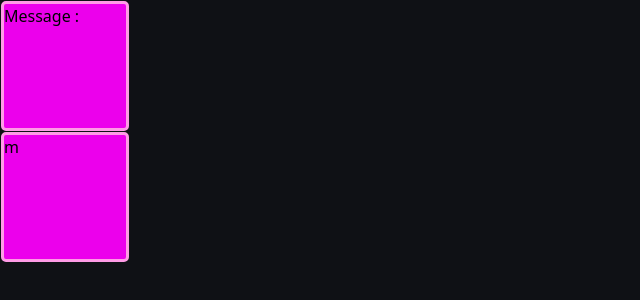
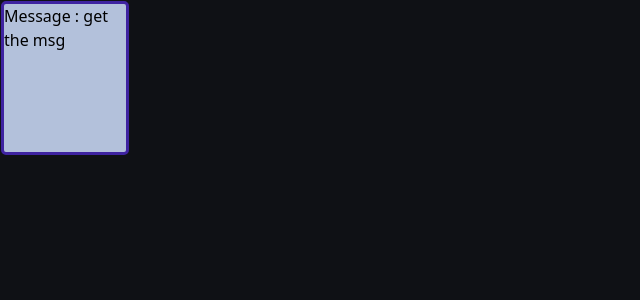
Before and after one commit to rgolfett/chat, a React (Vite) app: page / in a window 1280 px wide. Shown: the top 300 px of the page, without its empty margins (0-640 px from the left). Built offline with nearby package versions, Linux system fonts and the light colour scheme.

Commit message:
add chatbox

```diff
--- a/src/App.tsx
+++ b/src/App.tsx
@@ -1,15 +1,20 @@
 import './App.css'
+import './Chat'
 import { Box } from './Box'
+
 
 
 function App() {
 
   return (
     <div>
-    	<Box name="Message :"/>
-		<Box message="m"/>
+    	<Box name="Message :" message="get the msg" />
+
 	</div>
   )
 }
 
+
+
+
 export default App
--- a/src/Box.css
+++ b/src/Box.css
@@ -2,8 +2,8 @@ div.box {
 	color: black;
 	background-color: red;
 	width: 10%;
-	border: 3px solid rgb(255, 155, 230);
-	background-color: #ec00ec;
+	border: 3px solid rgb(62, 35, 160);
+	background-color: #b3c1db;
 	display: 'flex';
 	padding-bottom: 100px;
 	margin: 1px;
--- a/src/Box.tsx
+++ b/src/Box.tsx
@@ -3,11 +3,11 @@ import './Box.css'
 export function Box({name, message} : {name : string, message : string}){
 	return (
 		<div className='box'>
-			{name}
-			{message}
+			{name} {message}
 		</div>
 	)
 }
+
 
 {/* <div>
 	<article className='textBox'>
```
Also changed, not shown: src/Chat.tsx (+8 -1 lines), src/chat.txt.
